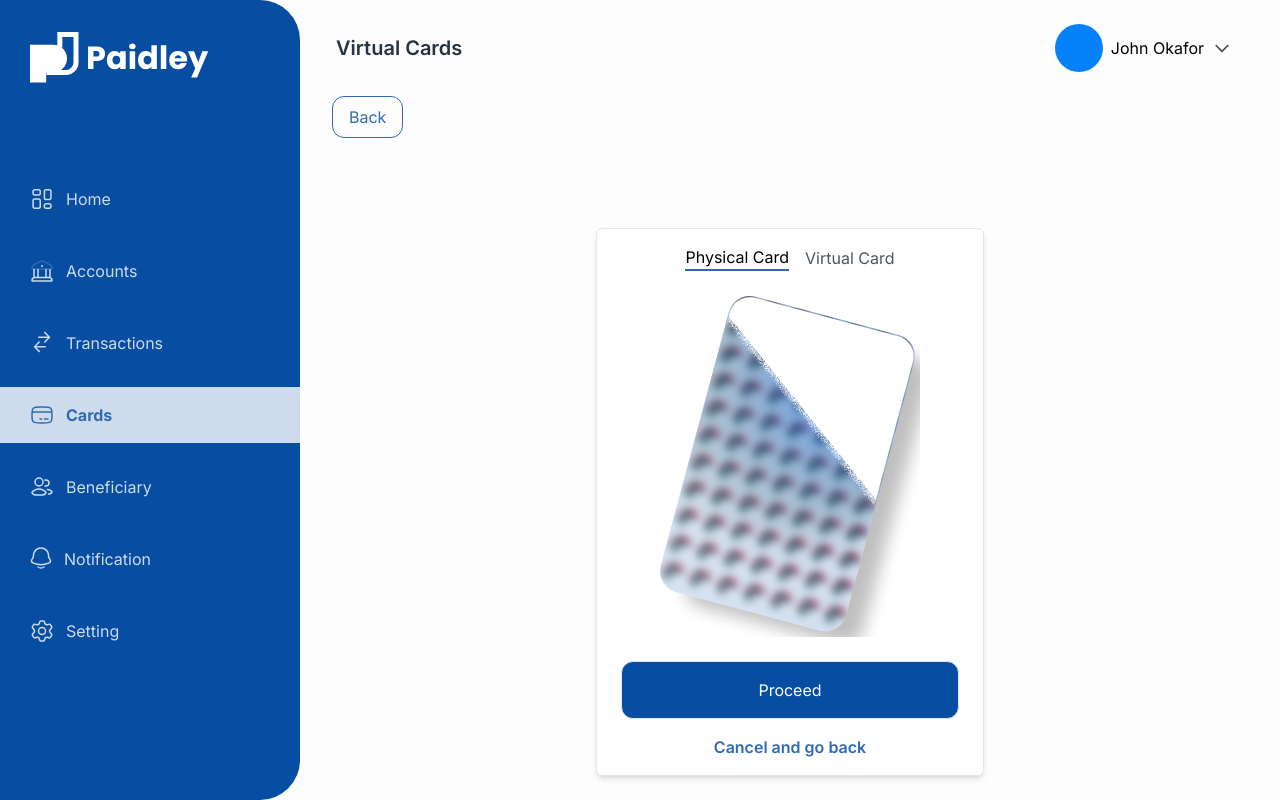
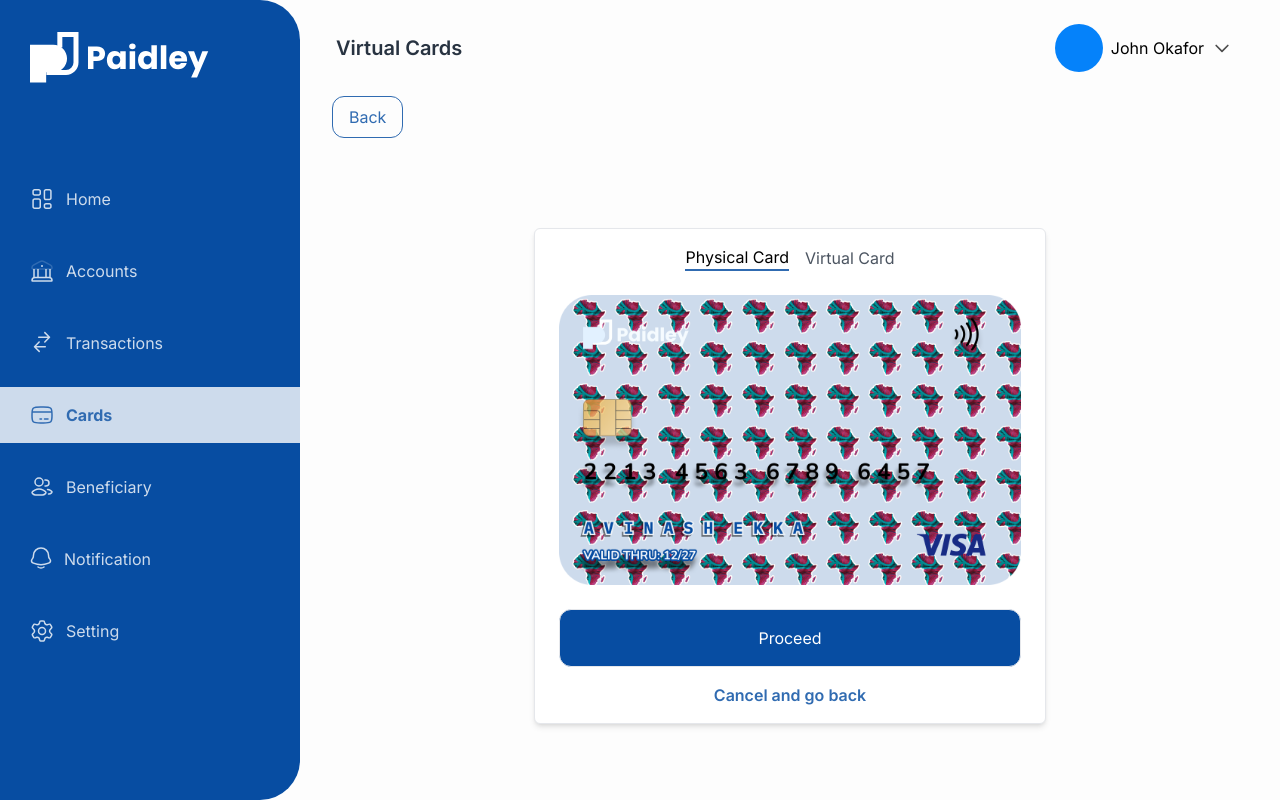
Before and after one commit to superwaih/paidley, a Next.js app: page /dashboard/cards in a window 1280 px wide. Built offline with nearby package versions, Linux system fonts and the light colour scheme.

Commit message:
chnaged card design

```diff
--- a/pages/dashboard/cards/index.jsx
+++ b/pages/dashboard/cards/index.jsx
@@ -58,8 +58,8 @@
           </div>
           {/* <PhysicalCard /> */}
           {cardType === "physical" && (
-            <div className="flex items-center justify-center">
-              <Image width={0} height={0} src={CardSample} alt="" />
+            <div className="flex  items-center justify-center">
+              <Image width={0} className="" height={0} src={CardSample} alt="" />
             </div>
           )}
           {cardType === "virtual" && (
```
Also changed, not shown: public/images/card-sample.png.
